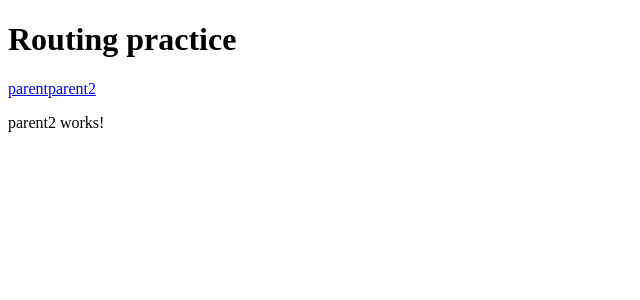
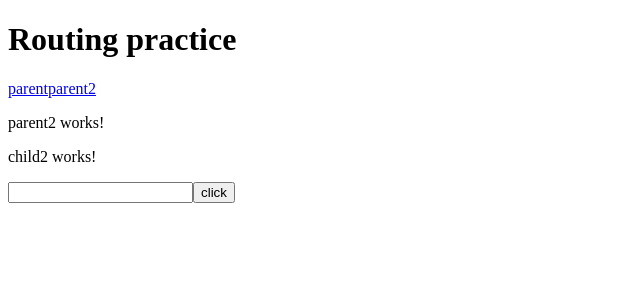
Before and after one commit to shyambhanushali94/NgBasics, an Angular app: page /parent2 in a window 1280 px wide. Shown: the top 300 px of the page, without its empty margins (0-640 px from the left). Built offline with nearby package versions, Linux system fonts and the light colour scheme.

Commit message:
feat:added child to parent

```diff
--- a/src/app/components/parent/child2/child2.component.html
+++ b/src/app/components/parent/child2/child2.component.html
@@ -1,2 +1,4 @@
 <p>child2 works!</p>
 <input type="text" value="{{fromChild2}}" placeholder="">
+
+<button (click)="clickme()">click</button>
--- a/src/app/components/parent/child2/child2.component.ts
+++ b/src/app/components/parent/child2/child2.component.ts
@@ -1,4 +1,5 @@
-import { Component, Input, OnInit } from '@angular/core';
+import { Component, Input, OnInit, Output , EventEmitter} from '@angular/core';
+
 
 @Component({
   selector: 'app-child2',
@@ -7,10 +8,16 @@ import { Component, Input, OnInit } from '@angular/core';
 })
 export class Child2Component implements OnInit {
 
+  @Output() newItemEvent = new EventEmitter<string>();
+
+
   constructor() { }
 
   ngOnInit(): void {
   }
+  clickme(){
+    this.newItemEvent.emit("test")
+  }
   @Input() fromChild2:string=""
 
 }
--- a/src/app/components/parent/parent.component.html
+++ b/src/app/components/parent/parent.component.html
@@ -6,13 +6,23 @@
     <p [style.background-color]="color">Hi {{name}} . Your age is {{age}}</p>
     <!-- end: interpolation eg1 -->
     <!-- start: property binding -->
-    <button (click)=ToogleShow()>Click To {{HideOrShow}} Image</button> <br>
-    <img width="300rem" src="{{imgPath}}" [hidden]="isHidden" alt=" bitmoji">
+
+
+
+
+    <button (click)="ToogleShow($event)" >Click To {{HideOrShow}} Image</button> <br>
+    <img width="300rem" src="{{imgPath}}" [hidden]="isHidden" alt=" bitmoji" >
     <!-- end: property binding -->
     <br>
     {{statusCheck()}}
     <br>
     Your app is {{appStatus? status1 : status2}} <br>
+
+
+
+
+
+
     <!--  leave this code as it is
       ts
       randColor(){
--- a/src/app/components/parent/parent.component.ts
+++ b/src/app/components/parent/parent.component.ts
@@ -11,13 +11,18 @@ export class ParentComponent implements OnInit {
 
   ngOnInit(): void {
   }
+
+
   title = 'NgBasics';
   name: string = 'Jigar';
   age: number = 2022 - 1999;
   imgPath = 'https://image.emojipng.com/707/12061707.jpg';
   isHidden: boolean = true;
   HideOrShow: string = "Show";
-  ToogleShow() {
+
+
+
+  ToogleShow(e: any) {
     this.isHidden = !this.isHidden;
     if (!this.isHidden) {
       this.HideOrShow = "Hide"
--- a/src/app/components/parent2/parent2.component.html
+++ b/src/app/components/parent2/parent2.component.html
@@ -1 +1,4 @@
 <p>parent2 works!</p>
+
+<app-child2 (newItemEvent)="test($event)">
+</app-child2>
--- a/src/app/components/parent2/parent2.component.ts
+++ b/src/app/components/parent2/parent2.component.ts
@@ -11,5 +11,7 @@ export class Parent2Component implements OnInit {
 
   ngOnInit(): void {
   }
-
+test(e: any){
+  alert(e)
 }
+}
```
